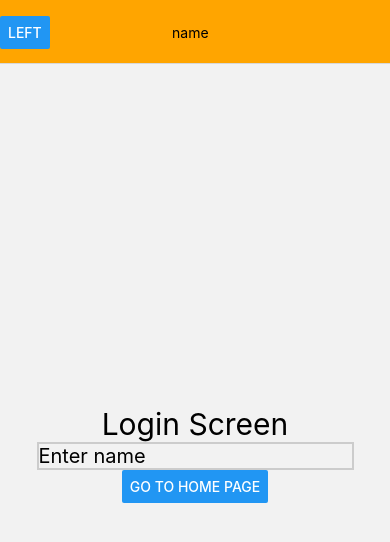
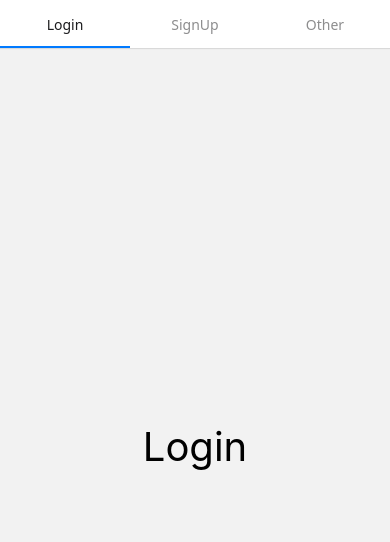
Before and after one commit to CoderKing202/reactNativeTutorial, a React Native app: screen / in a window 390 px wide. Shown: the top 542 px of the page. Built offline with nearby package versions, Linux system fonts and the light colour scheme.

Commit message:
Lesson 45 Top Tab navigation

```diff
--- a/App.jsx
+++ b/App.jsx
@@ -1,52 +1,31 @@
 import React, {useEffect, useState} from 'react';
 import {View, Text, Button,StyleSheet, TextInput} from 'react-native';
 import { NavigationContainer } from '@react-navigation/native';
-import { createNativeStackNavigator } from '@react-navigation/native-stack';
-import { Home } from './components/Home';
-import { Login } from './components/Login';
+import { createBottomTabNavigator } from '@react-navigation/bottom-tabs';
+import { createMaterialTopTabNavigator } from '@react-navigation/material-top-tabs';
 
+const Tab = createMaterialTopTabNavigator()
 const App = () => {
-  const Stack = createNativeStackNavigator()
-  const btnAction = ()=>{
-    console.warn('btn pressed')
-  }
 return (
 <NavigationContainer>
-  <Stack.Navigator
-  screenOptions={
-    {
-      headerStyle:{
-          backgroundColor:'blue',
-    },
-    headerTitleStyle:{
-      fontSize:25
-    },
-    headerTintColor:'orange'
-
-    }}
-  >
-  <Stack.Screen name="Login" component={Login}    options={
-      {
-        headerLeft:()=><Button title='Left' onPress={btnAction}/>,
-        headerRight:()=><Header/>,
-        headerStyle:{
-            backgroundColor:'orange',
-      },
-      title:"",
-      headerTitleStyle:{
-        fontSize:40
-      },
-      headerTintColor:'white'
-
-      }} />
-  <Stack.Screen name="Home" component={Home}/>
-  </Stack.Navigator>
+  <Tab.Navigator>
+ <Tab.Screen name="Login" component={Login}/>
+ <Tab.Screen name="SignUp" component={SignUp}/>
+ <Tab.Screen name="Other" component={SignUp}/>
+  </Tab.Navigator>
 </NavigationContainer>
   )
 }
-const Header=()=>{
-  return <TextInput placeholder='name'/>
+export default App
+
+const SignUp = ()=>{
+  return (<View style={{flex:1,justifyContent:'center',alignItems:'center'}}>
+<Text style={{fontSize:40}}>SignUp</Text>
+  </View>)
 }
 
-
-export default App
+const Login = ()=>{
+  return (<View style={{flex:1,justifyContent:'center',alignItems:'center'}}>
+<Text style={{fontSize:40}}>Login</Text>
+  </View>)
+}
--- a/package.json
+++ b/package.json
@@ -12,10 +12,12 @@
   "dependencies": {
     "@react-navigation/bottom-tabs": "^7.4.6",
     "@react-navigation/elements": "^2.6.3",
+    "@react-navigation/material-top-tabs": "^7.3.6",
     "@react-navigation/native": "^7.1.17",
     "@react-navigation/native-stack": "^7.3.25",
     "react": "18.3.1",
     "react-native": "0.77.0",
+    "react-native-pager-view": "^6.9.1",
     "react-native-safe-area-context": "^5.6.1",
     "react-native-screens": "^4.15.4",
     "react-native-webview": "^13.15.0"
```
Also changed, not shown: 2 other files (tests, documents, lock files or other folders).
